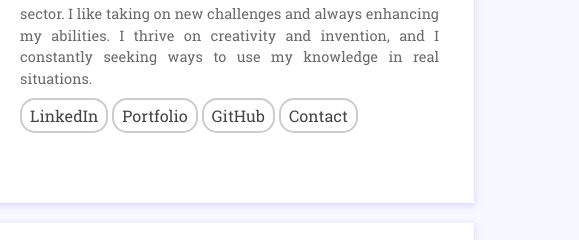
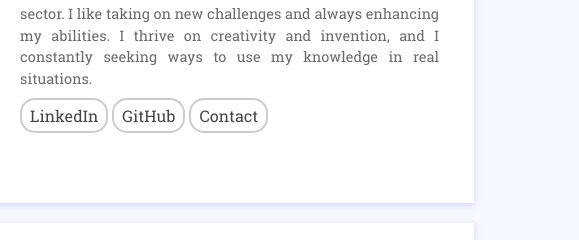
Before and after one commit to rimol-chakma/rimol-chakma.github.io, a plain HTML site: page index.html in a window 1280 px wide. Shown: the part 319-559 px from the top of the page, 701-1280 px from the left. Drawn offline with Linux system fonts and the light colour scheme.

Commit message:
Update index.html

```diff
--- a/index.html
+++ b/index.html
@@ -82,7 +82,7 @@
                                         <h3>Rimol Chakma</h3>
                                         <b>Email: rimolcu.ac.24@gmail.com</b>
                                         <p style="margin-bottom: 15px;">To pursue my passion for project development in the IT sector. I like taking on new challenges and always enhancing my abilities. I thrive on creativity and invention, and I constantly seeking ways to use my knowledge in real situations.</p>
-                                        <a href="https://www.linkedin.com/in/rimol-chakma-b35395249/">LinkedIn</a>  <a href="https://sites.google.com/view/ri-mol/?fbclid=IwY2xjawGztMVleHRuA2FlbQIxMAABHUg0JZtwrNWvuRHqEis5s81EbPDGnfW2--YV_8g8neNjiI-2RUQk5hpfjA_aem_NrxMKS-pl9uJjug3tCgwVg">Portfolio</a> <a href="https://github.com/rimol-chakma">GitHub</a> <a href="mailto:rimolcu.ac.24@gmail.com">Contact</a>
+                                        <a href="https://www.linkedin.com/in/rimol-chakma-b35395249/">LinkedIn</a> <a href="https://github.com/rimol-chakma">GitHub</a> <a href="mailto:rimolcu.ac.24@gmail.com">Contact</a>
                                     </div>
 
                                 </div>
```
